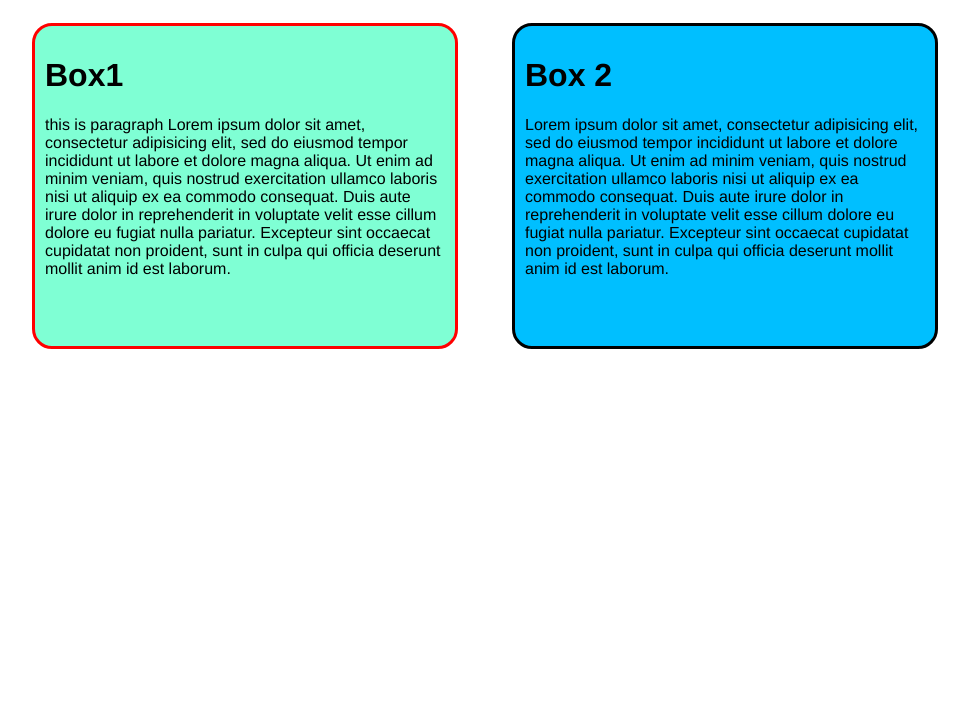
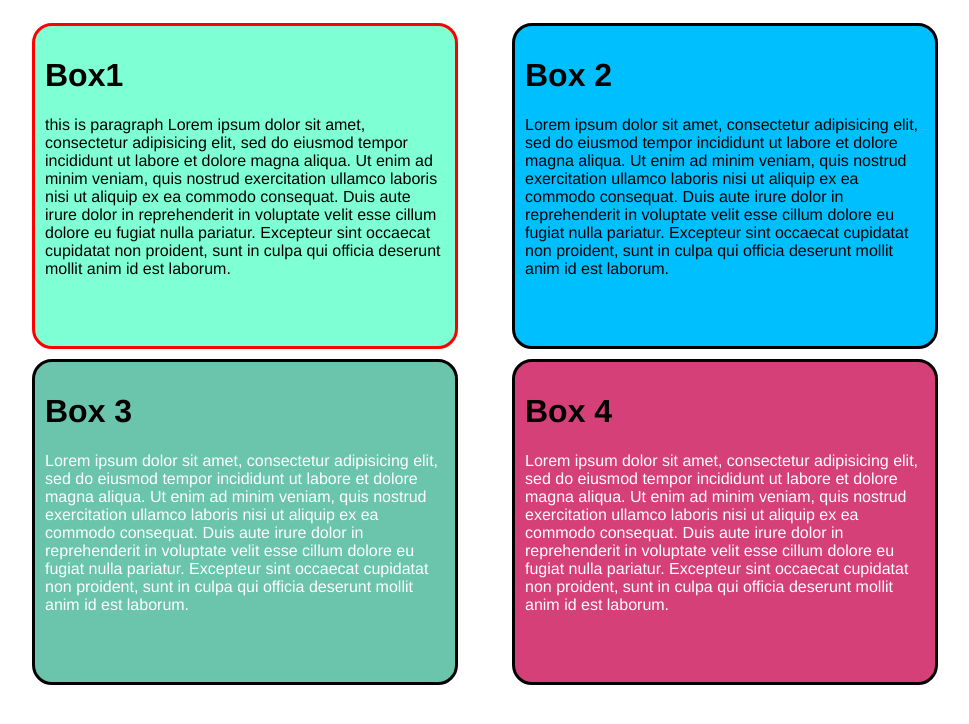
Before and after one commit to alexcantor/display, a plain HTML site: page index.html in a window 1280 px wide. Shown: the top 724 px of the page, without its empty margins (31-1000 px from the left). Drawn offline with Linux system fonts and the light colour scheme.

Commit message:
Add 4 paragraphs total with styles

```diff
--- a/index.html
+++ b/index.html
@@ -31,6 +31,31 @@
         mollit anim id est laborum.</p>
 
     </div>
+
+    <div class="box3">
+      <h1>Box 3</h1>
+      <p>Lorem ipsum dolor sit amet, consectetur adipisicing elit, sed do
+        eiusmod tempor incididunt ut labore et dolore magna aliqua. Ut enim ad
+        minim veniam, quis nostrud exercitation ullamco laboris nisi ut aliquip
+        ex ea commodo consequat. Duis aute irure dolor in reprehenderit in
+        voluptate velit esse cillum dolore eu fugiat nulla pariatur. Excepteur
+        sint occaecat cupidatat non proident, sunt in culpa qui officia deserunt
+        mollit anim id est laborum.</p>
+
+    </div>
+
+    <div class="box4">
+      <h1>Box 4</h1>
+      <p>Lorem ipsum dolor sit amet, consectetur adipisicing elit, sed do
+        eiusmod tempor incididunt ut labore et dolore magna aliqua. Ut enim ad
+        minim veniam, quis nostrud exercitation ullamco laboris nisi ut aliquip
+        ex ea commodo consequat. Duis aute irure dolor in reprehenderit in
+        voluptate velit esse cillum dolore eu fugiat nulla pariatur. Excepteur
+        sint occaecat cupidatat non proident, sunt in culpa qui officia deserunt
+        mollit anim id est laborum.</p>
+
+    </div>
+
     <br><br><br><br><br><br><br><br><br><br><br><br><br><br><br><br><br><br><br>
     <br><br><br><br><br><br><br><br><br><br><br><br><br><br><br><br><br><br><br>
     <br><br><br><br><br><br><br><br><br><br><br><br><br><br><br><br><br><br><br>
--- a/style.css
+++ b/style.css
@@ -34,9 +34,47 @@ body {
   z-index: 2;
   top: 5px;
   left: 5px;
-
 }
 
+.box3 {
+  /*box model*/
+  border: 3px solid black;
+  border-radius: 20px;
+  background-color: #6ac5ac;
+  padding: 10px;
+  margin-top: 10px;
+  margin-left: 50px;
+
+  /*Position*/
+  position: relative;
+  width: 400px;
+  height: 300px;
+  z-index: 2;
+  top: 5px;
+  left: 5px;
+}
+
+.box4 {
+  /*box model*/
+  border: 3px solid black;
+  border-radius: 20px;
+  background-color: #D64078;
+  padding: 10px;
+  margin-top: 10px;
+  margin-left: 50px;
+
+  /*Position*/
+  position: relative;
+  width: 400px;
+  height: 300px;
+  z-index: 2;
+  top: 5px;
+  left: 5px;
+}
+
+.box3 p, .box4 p {
+  color: white;
+}
 div {
   /*Display*/
   display: inline-block;
```
